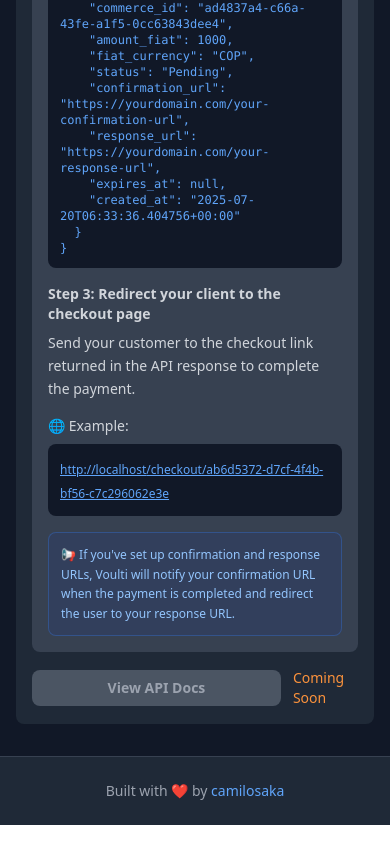
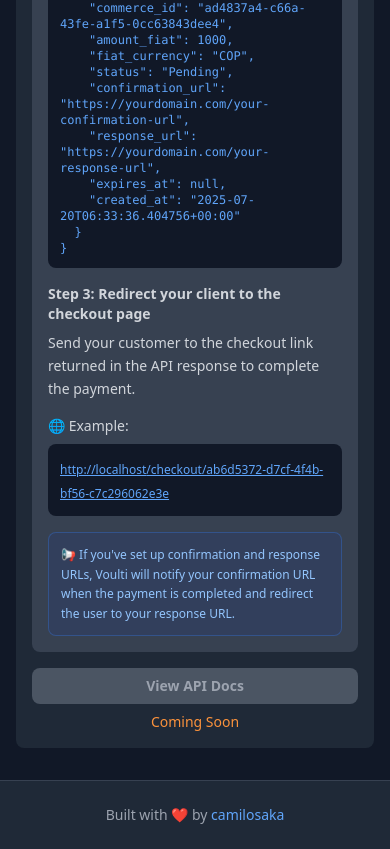
Before and after one commit to csacanam/deramp-frontend, a React (Vite) app: page /demo in a window 390 px wide. Shown: the part 1914-2763 px from the top of the page. Before the commit the page ends 2739 px from the top, so only its background shows below. Built offline with nearby package versions, Linux system fonts and the light colour scheme; no server answers; what @rainbow-me/rainbowkit, wagmi would draw is missing.

Commit message:
Improve mobile layout: Coming Soon appears below button on mobile

```diff
--- a/src/components/DemoPage.tsx
+++ b/src/components/DemoPage.tsx
@@ -268,14 +268,14 @@ export const DemoPage: React.FC = () => {
                     </div>
                   </div>
 
-                  <div className="flex items-center space-x-3">
+                  <div className="flex flex-col sm:flex-row sm:items-center space-y-2 sm:space-y-0 sm:space-x-3">
                     <button
                       disabled
-                      className="bg-gray-600 text-gray-400 font-semibold py-2 md:py-3 px-4 md:px-6 rounded-lg text-sm md:text-base w-full md:w-auto cursor-not-allowed"
+                      className="bg-gray-600 text-gray-400 font-semibold py-2 md:py-3 px-4 md:px-6 rounded-lg text-sm md:text-base w-full cursor-not-allowed"
                     >
                       {t.demo.api.demoCta}
                     </button>
-                    <span className="text-orange-400 text-sm md:text-base font-medium">
+                    <span className="text-orange-400 text-sm md:text-base font-medium text-center sm:text-left">
                       Coming Soon
                     </span>
                   </div>
```
